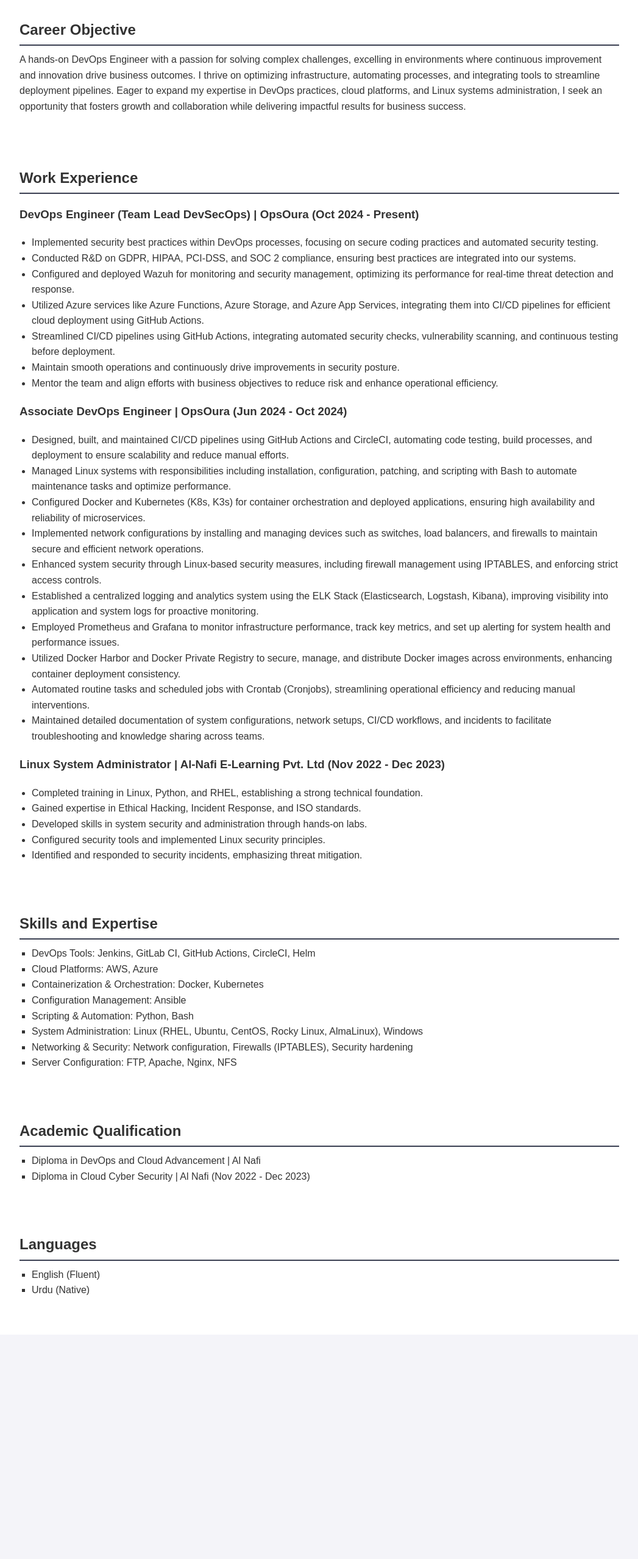
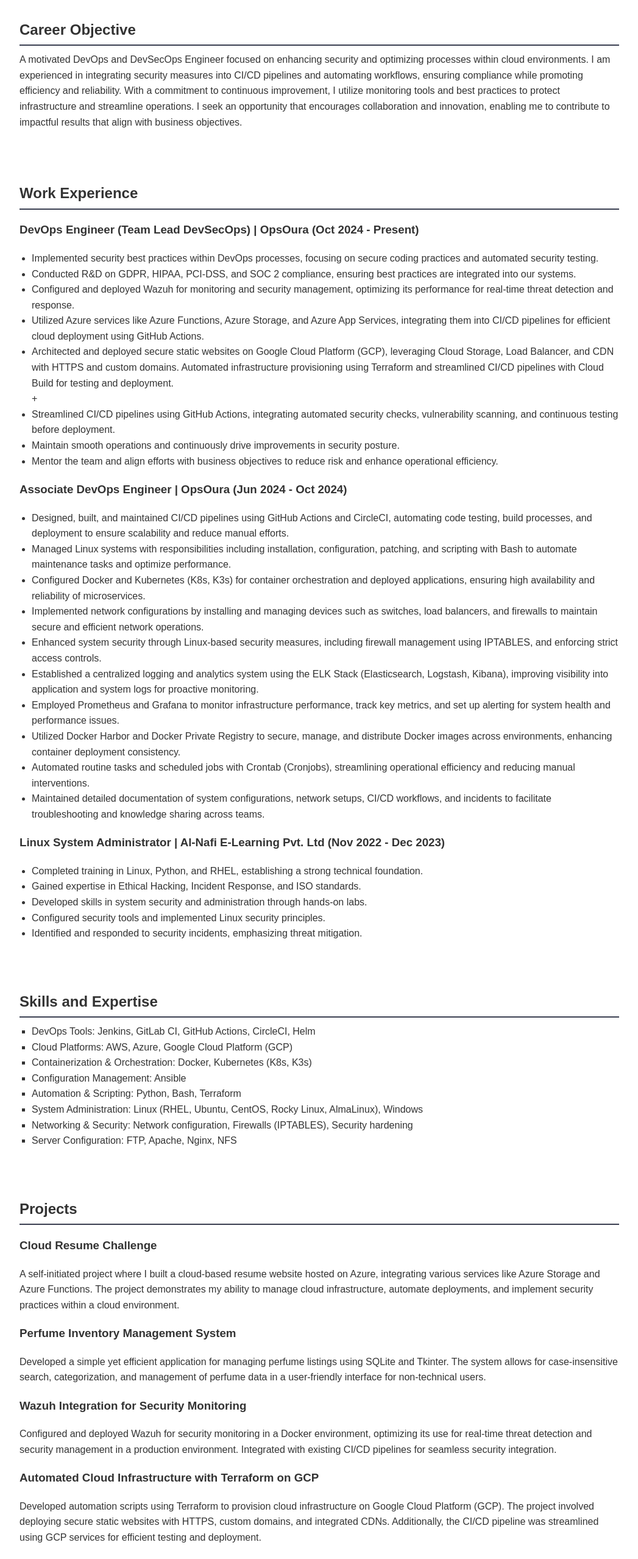
Before and after one commit to hammad-kamran/hammad-kamran.github.io, a plain HTML site: page index.html in a window 1280 px wide. Shown: the part 240-2797 px from the top of the page at 61% size, without its empty margins (116-1163 px from the left). Before the commit the page ends 2429 px from the top, so only its background shows below. Drawn offline with Linux system fonts and the light colour scheme.

Commit message:
Update index.html

```diff
--- a/index.html
+++ b/index.html
@@ -73,10 +73,9 @@
         <div class="section">
             <h2>Career Objective</h2>
             <p>
-                A hands-on DevOps Engineer with a passion for solving complex challenges, excelling in environments where continuous improvement and innovation drive business outcomes.
-                I thrive on optimizing infrastructure, automating processes, and integrating tools to streamline deployment pipelines.
-                Eager to expand my expertise in DevOps practices, cloud platforms, and Linux systems administration, I seek an opportunity that fosters growth and collaboration
-                while delivering impactful results for business success.
+                A motivated DevOps and DevSecOps Engineer focused on enhancing security and optimizing processes within cloud environments. I am experienced in integrating security measures into CI/CD pipelines and
+                automating workflows, ensuring compliance while promoting efficiency and reliability. With a commitment to continuous improvement, I utilize monitoring tools and best practices to protect
+                infrastructure and streamline operations. I seek an opportunity that encourages collaboration and innovation, enabling me to contribute to impactful results that align with business objectives.
             </p>
         </div>
 
@@ -90,6 +89,7 @@
             <li>Conducted R&D on GDPR, HIPAA, PCI-DSS, and SOC 2 compliance, ensuring best practices are integrated into our systems.</li>
             <li>Configured and deployed Wazuh for monitoring and security management, optimizing its performance for real-time threat detection and response.</li>
             <li>Utilized Azure services like Azure Functions, Azure Storage, and Azure App Services, integrating them into CI/CD pipelines for efficient cloud deployment using GitHub Actions.</li>
+            <li>Architected and deployed secure static websites on Google Cloud Platform (GCP), leveraging Cloud Storage, Load Balancer, and CDN with HTTPS and custom domains. Automated infrastructure provisioning using Terraform and streamlined CI/CD pipelines with Cloud Build for testing and deployment.</li>+
             <li>Streamlined CI/CD pipelines using GitHub Actions, integrating automated security checks, vulnerability scanning, and continuous testing before deployment.</li>
             <li>Maintain smooth operations and continuously drive improvements in security posture.</li>
             <li>Mentor the team and align efforts with business objectives to reduce risk and enhance operational efficiency.</li>
@@ -130,10 +130,10 @@
             <h2>Skills and Expertise</h2>
             <ul>
                 <li>DevOps Tools: Jenkins, GitLab CI, GitHub Actions, CircleCI, Helm</li>
-                <li>Cloud Platforms: AWS, Azure</li>
-                <li>Containerization & Orchestration: Docker, Kubernetes</li>
+                <li>Cloud Platforms: AWS, Azure, Google Cloud Platform (GCP)</li>
+                <li>Containerization & Orchestration: Docker, Kubernetes (K8s, K3s)</li>
                 <li>Configuration Management: Ansible</li>
-                <li>Scripting & Automation: Python, Bash</li>
+                <li>Automation & Scripting: Python, Bash, Terraform</li>
                 <li>System Administration: Linux (RHEL, Ubuntu, CentOS, Rocky Linux, AlmaLinux), Windows</li>
                 <li>Networking & Security: Network configuration, Firewalls (IPTABLES), Security hardening</li>
                 <li>Server Configuration: FTP, Apache, Nginx, NFS</li>
@@ -141,9 +141,26 @@
         </div>
 
         <div class="section">
+            <h2>Projects</h2>
+
+            <h3>Cloud Resume Challenge</h3>
+            <p>A self-initiated project where I built a cloud-based resume website hosted on Azure, integrating various services like Azure Storage and Azure Functions. The project demonstrates my ability to manage cloud infrastructure, automate deployments, and implement security practices within a cloud environment.</p>
+
+            <h3>Perfume Inventory Management System</h3>
+            <p>Developed a simple yet efficient application for managing perfume listings using SQLite and Tkinter. The system allows for case-insensitive search, categorization, and management of perfume data in a user-friendly interface for non-technical users.</p>
+
+            <h3>Wazuh Integration for Security Monitoring</h3>
+            <p>Configured and deployed Wazuh for security monitoring in a Docker environment, optimizing its use for real-time threat detection and security management in a production environment. Integrated with existing CI/CD pipelines for seamless security integration.</p>
+
+            <h3>Automated Cloud Infrastructure with Terraform on GCP</h3>
+            <p>Developed automation scripts using Terraform to provision cloud infrastructure on Google Cloud Platform (GCP). The project involved deploying secure static websites with HTTPS, custom domains, and integrated CDNs. Additionally, the CI/CD pipeline was streamlined using GCP services for efficient testing and deployment.</p>
+
+        </div>
+
+        <div class="section">
             <h2>Academic Qualification</h2>
             <ul>
-                <li>Diploma in DevOps and Cloud Advancement | Al Nafi</li>
+                <li>Diploma in DevOps and Cloud Advancement | Al Nafi (May 2024 - Present</li>
                 <li>Diploma in Cloud Cyber Security | Al Nafi (Nov 2022 - Dec 2023)</li>
             </ul>
         </div>
```
